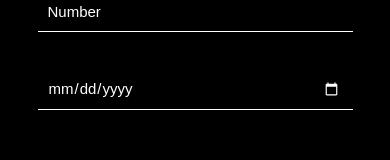
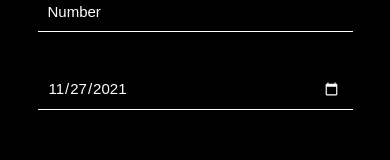
Before and after one commit to aleksandercie/coffee-blend, a React (Create React App) app: page /coffee-blend/contact in a window 390 px wide. Shown: the part 740-900 px from the top of the page. Built offline with nearby package versions, Linux system fonts and the light colour scheme.

Commit message:
fix mobile input

```diff
--- a/src/components/Form/Form.js
+++ b/src/components/Form/Form.js
@@ -31,7 +31,7 @@ const Form = ({ btnVariant }) => {
           email: "",
           name: "",
           phone: "",
-          date: "",
+          date: currentDate,
           time: "",
           guest: "",
         }}
--- a/src/containers/Info/Info.scss
+++ b/src/containers/Info/Info.scss
@@ -49,6 +49,10 @@
     background: url("https://i.ibb.co/d4DgfTy/coffee-background.webp");
     @include background;
 
+    @media only screen and (min-width: $breakpoints-md) {
+      background-attachment: fixed;
+    }
+
     .info__icon {
       border: $border-twine;
       svg {
--- a/src/containers/Testimony/Testimony.scss
+++ b/src/containers/Testimony/Testimony.scss
@@ -1,15 +1,15 @@
 @import "../../styles/global.scss";
 
 .testimony {
+  padding: $gap-regular 0 0;
+  justify-content: space-between;
+  background-image: url("https://i.ibb.co/446yZPd/slide-3.webp");
   @include display-column;
   @include background;
 
-  padding: $gap-regular 0 0;
-  justify-content: space-between;
-  background-image: url("https://i.ibb.co/446yZPd/slide-3.webp");
-
   @media only screen and (min-width: $breakpoints-md) {
     min-height: 600px;
+    background-attachment: fixed;
   }
 
   &__container {
--- a/src/styles/variables.scss
+++ b/src/styles/variables.scss
@@ -1,4 +1,4 @@
-@use 'sass:math';
+@use "sass:math";
 
 /* Base Colors
 ************************************************************** */
@@ -73,7 +73,6 @@ $opacity-on: 1;
   background-size: cover;
   background-repeat: no-repeat;
   background-position: center center;
-  background-attachment: fixed;
 }
 
 @mixin display-column {
```
